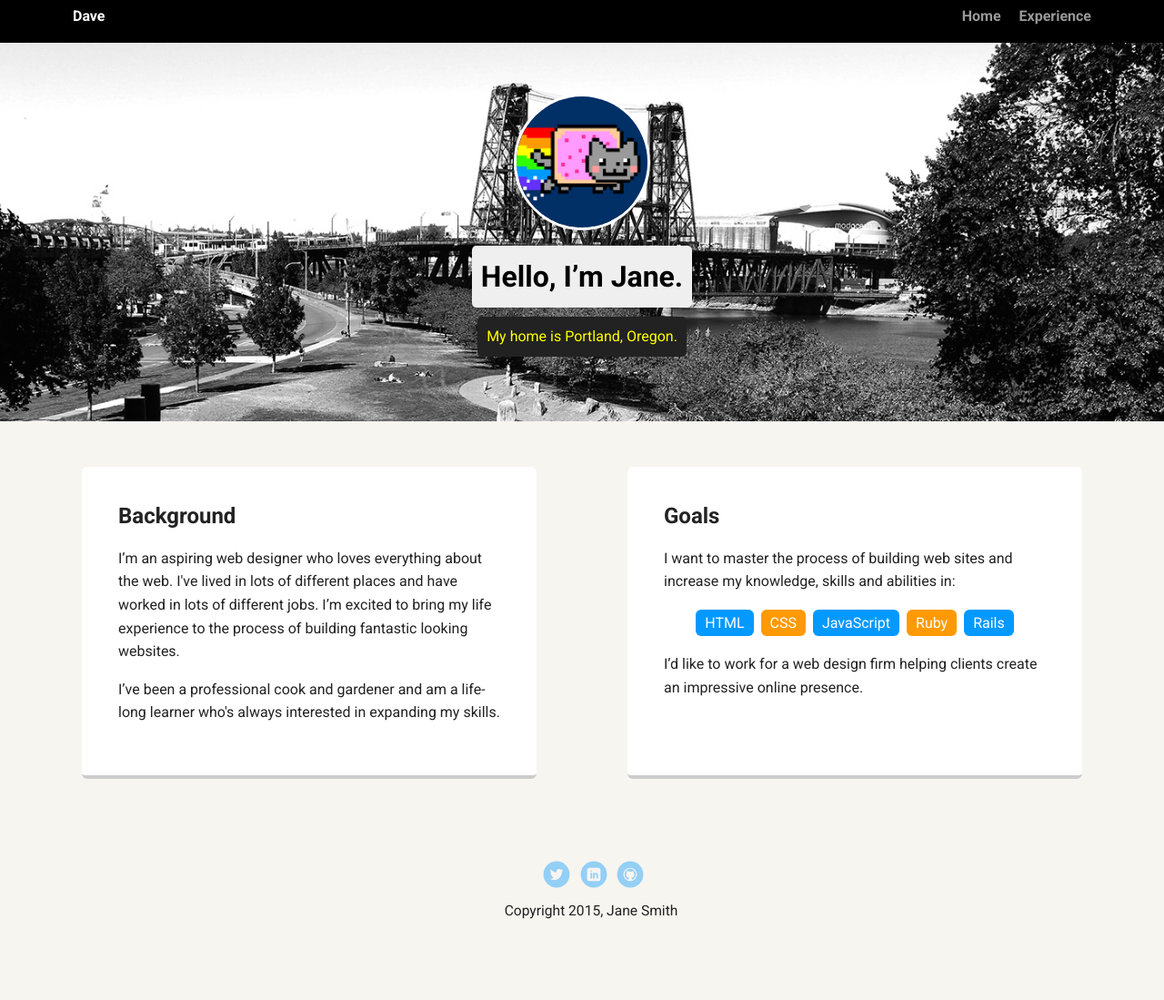
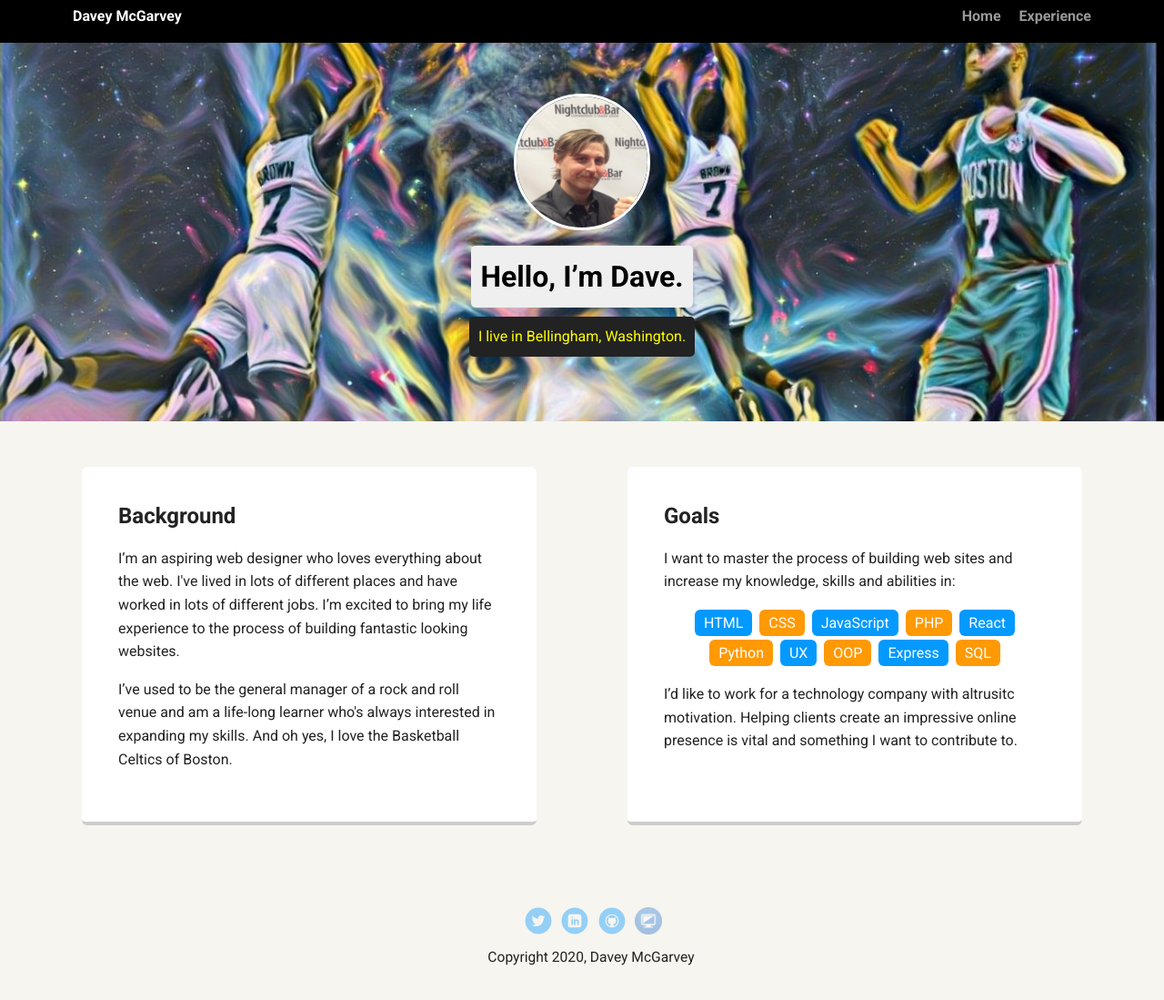
Before and after one commit to DavidJMcGarvey/Personal-Profile-Page, a plain HTML site: page index.html in a window 1280 px wide. Shown: the part 7-1106 px from the top of the page at 91% size. Drawn offline with Linux system fonts and the light colour scheme; a web font is replaced by a local one.

Commit message:
add images

```diff
--- a/index.html
+++ b/index.html
@@ -2,7 +2,7 @@
 <html lang="en">
 <head>
   <meta charset="utf-8">
-  <title>Jane Smith's Profile</title>
+  <title>Davey McGarvey's Profile</title>
   <meta name="viewport" content="width=device-width, initial-scale=1.0">
   <link rel="stylesheet" href="styles.css">
   <link href="https://fonts.googleapis.com/css?family=Muli%7CRoboto:400,300,500,700,900" rel="stylesheet"></head>
@@ -10,23 +10,23 @@
 
     <div class="main-nav">
         <ul class="nav">
-          <li class="name">Dave</li>
-          <li><a href="#">Home</a></li>
+          <li class="name">Davey McGarvey</li>
+          <li><a href="/Users/davey/Documents/treehouse_techdegree/front_end/github/front-end-techdegree-project-01/index.html">Home</a></li>
           <li><a href="#">Experience</a></li>
         </ul>
     </div>
 
     <header>
-      <img src="images/me.png" alt="Drawing of Jane Smith" class="profile-image">
-      <h1 class="tag name">Hello, I’m Jane.</h1>
-      <p class="tag location">My home is Portland, Oregon.</p>
+      <img src="images/me.jpeg" alt="Drawing of Smarf" class="profile-image">
+      <h1 class="tag name">Hello, I’m Dave.</h1>
+      <p class="tag location">I live in Bellingham, Washington.</p>
     </header>
 
     <main class="flex">
       <div class="card">
         <h2>Background</h2>
         <p>I’m an aspiring web designer who loves everything about the web. I've lived in lots of different places and have worked in lots of different jobs. I’m excited to bring my life experience to the process of building fantastic looking websites.</p>
-        <p>I’ve been a professional cook and gardener and am a life-long learner who's always interested in expanding my skills.</p>
+        <p>I’ve used to be the general manager of a rock and roll venue and am a life-long learner who's always interested in expanding my skills. And oh yes, I love the Basketball Celtics of Boston.</p>
       </div>
 
       <div class="card">
@@ -36,20 +36,26 @@
           <li>HTML</li>
           <li>CSS</li>
           <li>JavaScript</li>
-          <li>Ruby</li>
-          <li>Rails</li>
+          <li>PHP</li>
+          <li>React</li>
+          <li>Python</li>
+          <li>UX</li>
+          <li>OOP</li>
+          <li>Express</li>
+          <li>SQL</li>
         </ul>
-        <p>I’d like to work for a web design firm helping clients create an impressive online presence.</p>
+        <p>I’d like to work for a technology company with altrusitc motivation. Helping clients create an impressive online presence is vital and something I want to contribute to.</p>
       </div>
 
     </main>
     <footer>
       <ul>
-        <li><a href="#" class="social twitter">Twitter</a></li>
-        <li><a href="#" class="social linkedin">LinkedIn</a></li>
-        <li><a href="#" class="social github">Github</a></li>
+        <li><a href="https://twitter.com/DavesOfOurLivs" class="social twitter">Twitter</a></li>
+        <li><a href="https://www.linkedin.com/in/david-mcgarvey-11322691/" class="social linkedin">LinkedIn</a></li>
+        <li><a href="https://github.com/DavidJMcGarvey" class="social github">Github</a></li>
+        <li><a href="https://david-mcgarvey-portfolio.herokuapp.com/" class="social portfolio">Portfolio</a></li>
       </ul>
-      <p class="copyright">Copyright 2015, Jane Smith</p>
+      <p class="copyright">Copyright 2020, Davey McGarvey</p>
     </footer>
   </body>
-  </html>
+</html>
--- a/styles.css
+++ b/styles.css
@@ -57,7 +57,7 @@ a:hover {
 
 header {
   text-align: center;
-  background: url('images/portland.jpg') no-repeat top center ;
+  background: url('images/jaylen_smoke.jpeg') no-repeat top center ;
   background-size: cover;
   overflow: hidden;
   padding-top: 60px;
@@ -160,6 +160,9 @@ a.linkedin {
 a.github {
   background-image: url(images/github.svg);
 }
+a.portfolio {
+  background-image: url(images/computer-icon.png);
+}
 a.social:hover {
   opacity: 1;
 }
```
Also changed, not shown: experience.html (added, +22 -0 lines), resume.html (added, +21 -0 lines), images/computer-icon.png (added), images/good_jada.jpeg (added), images/jaylen_smoke.jpeg (added), images/me.jpeg (added), 1 other file.
